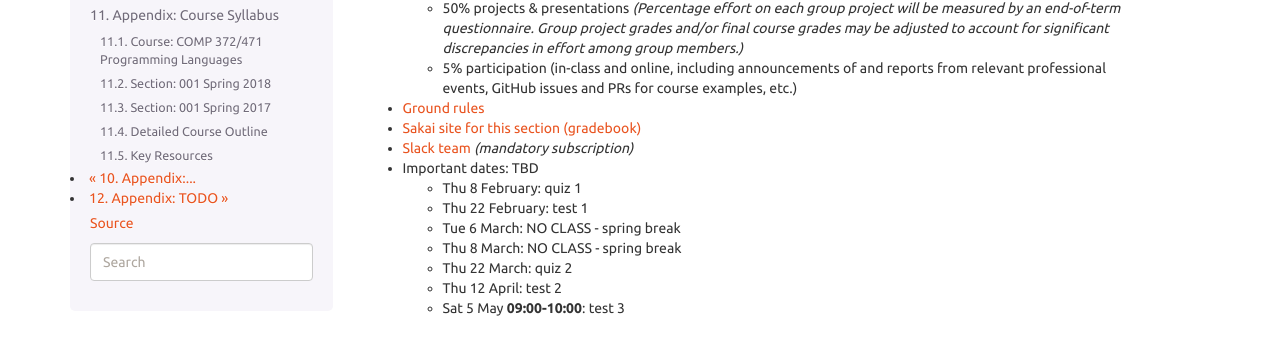
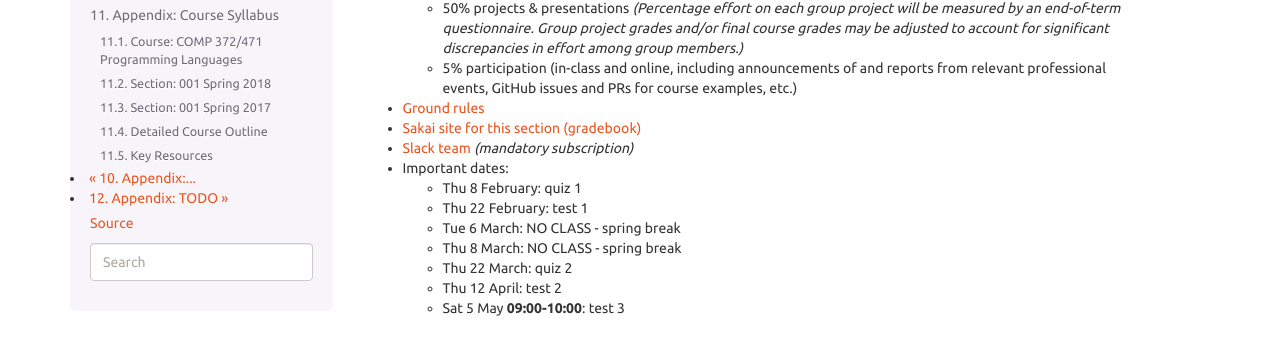
Before and after one commit to lucproglangcourse/lucproglangcourse.github.io, a Sphinx documentation site: the page built from source/syllabus.rst, in a window 1280 px wide and 900 px high, scrolled down 398 px. Shown: the part 100-441 px from the top of the window. Built offline with Sphinx 7.4.7, drawn with Linux system fonts in a browser that asks for light colours.

Commit message:
fixed small typo
Signed-off-by: Konstantin Läufer <klaeufer@gmail.com>

```diff
--- a/source/syllabus.rst
+++ b/source/syllabus.rst
@@ -37,7 +37,7 @@ Section: 001 Spring 2018
 - `Sakai site for this section (gradebook) <https://sakai.luc.edu/portal/site/COMP_372_001_6273_1182>`_
 - `Slack team <https://lucproglangcourse.slack.com>`_ *(mandatory subscription)*
 
-- Important dates: TBD
+- Important dates:
 
   - Thu 8 February: quiz 1
   - Thu 22 February: test 1
```
